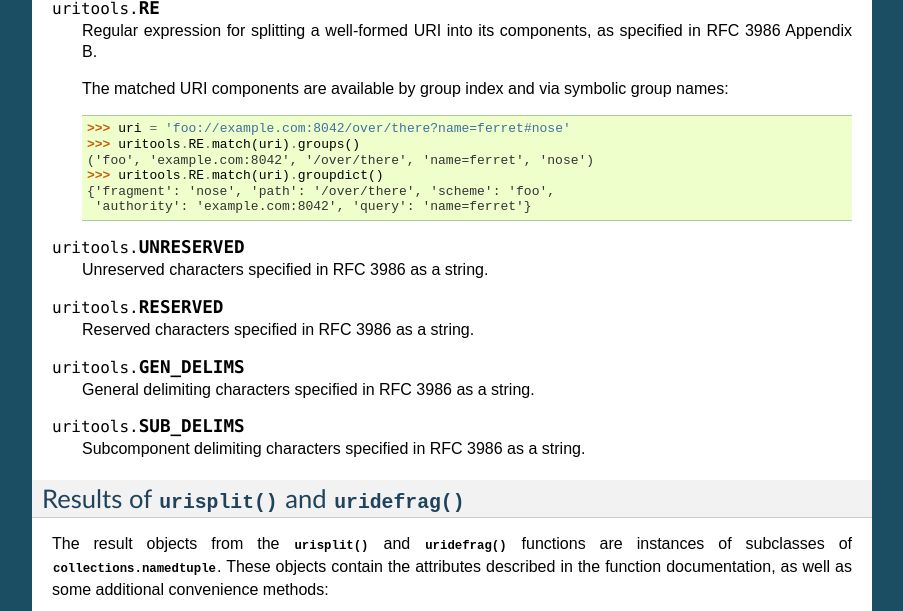
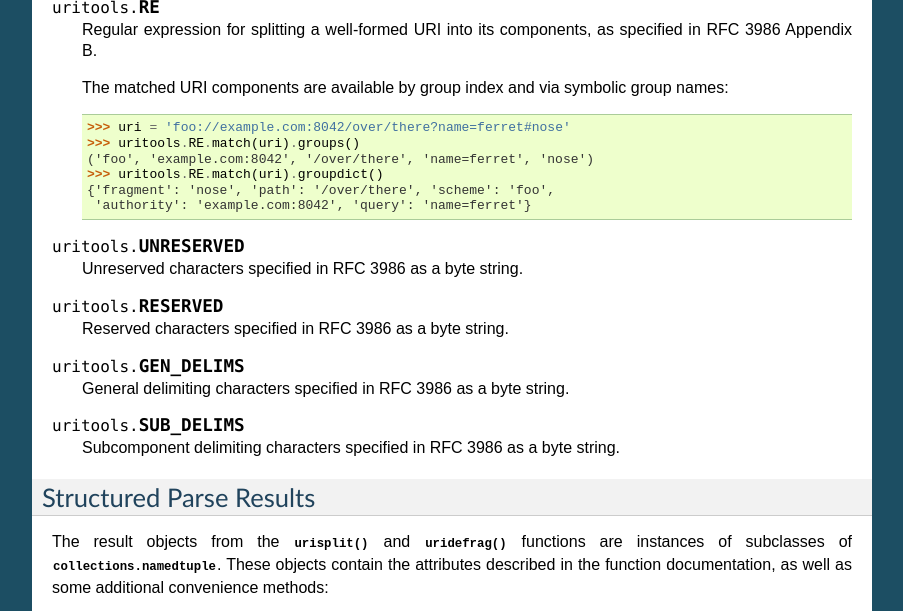
Before and after one commit to tkem/uritools, a Sphinx documentation site: the page built from docs/index.rst, in a window 1280 px wide and 900 px high, scrolled down 2058 px, cut to the strip 0-611 px from the top of the window. Shown: the whole strip, without its empty margins (198-1101 px from the left). Built offline with Sphinx 7.4.7, drawn with Linux system fonts in a browser that asks for light colours; some of the changed text lies outside the part shown.

```diff
--- a/README.rst
+++ b/README.rst
@@ -97,5 +97,5 @@ Licensed under the `MIT License`_.
 .. _Documentation: http://pythonhosted.org/uritools/
 .. _Issue Tracker: https://github.com/tkem/uritools/issues/
 .. _Source Code: https://github.com/tkem/uritools/
-.. _Change Log: http://raw.github.com/tkem/uritools/master/Changes
+.. _Change Log: https://github.com/tkem/uritools/blob/master/CHANGES.rst
 .. _MIT License: http://raw.github.com/tkem/uritools/master/LICENSE
--- a/docs/index.rst
+++ b/docs/index.rst
@@ -122,23 +122,24 @@ Constants
 
 .. data:: UNRESERVED
 
-   Unreserved characters specified in RFC 3986 as a string.
+   Unreserved characters specified in RFC 3986 as a byte string.
 
 .. data:: RESERVED
 
-   Reserved characters specified in RFC 3986 as a string.
+   Reserved characters specified in RFC 3986 as a byte string.
 
 .. data:: GEN_DELIMS
 
-   General delimiting characters specified in RFC 3986 as a string.
+   General delimiting characters specified in RFC 3986 as a byte
+   string.
 
 .. data:: SUB_DELIMS
 
-   Subcomponent delimiting characters specified in RFC 3986 as a
+   Subcomponent delimiting characters specified in RFC 3986 as a byte
    string.
 
 
-Results of :func:`urisplit` and :func:`uridefrag`
+Structured Parse Results
 ------------------------------------------------------------------------
 
 The result objects from the :func:`urisplit` and :func:`uridefrag`
--- a/uritools/__init__.py
+++ b/uritools/__init__.py
@@ -19,7 +19,7 @@ __all__ = (
     'GEN_DELIMS', 'SUB_DELIMS', 'RESERVED', 'UNRESERVED',
     'SplitResult', 'urisplit', 'uriunsplit', 'urijoin',
     'DefragResult', 'uridefrag',
-    'uriencode', 'uridecode',
+    'uriencode', 'uridecode'
     'uricompose',
     'urinormpath',
     'RE'
```
Also changed, not shown: other parts of docs/index.rst (+2 -2 lines), CHANGES.rst (added, +87 -0 lines), 7 other files.
